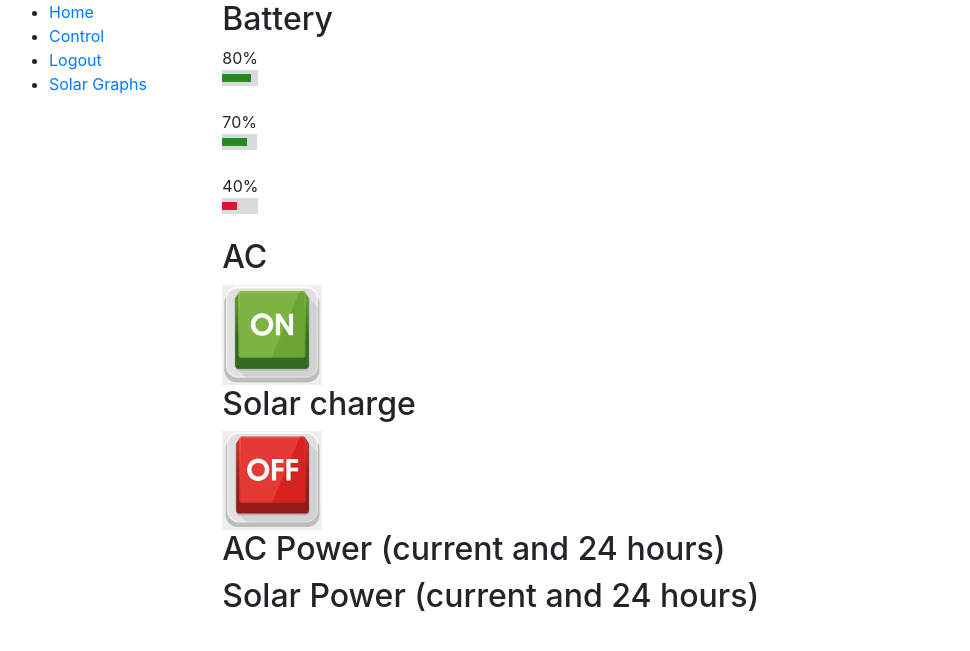
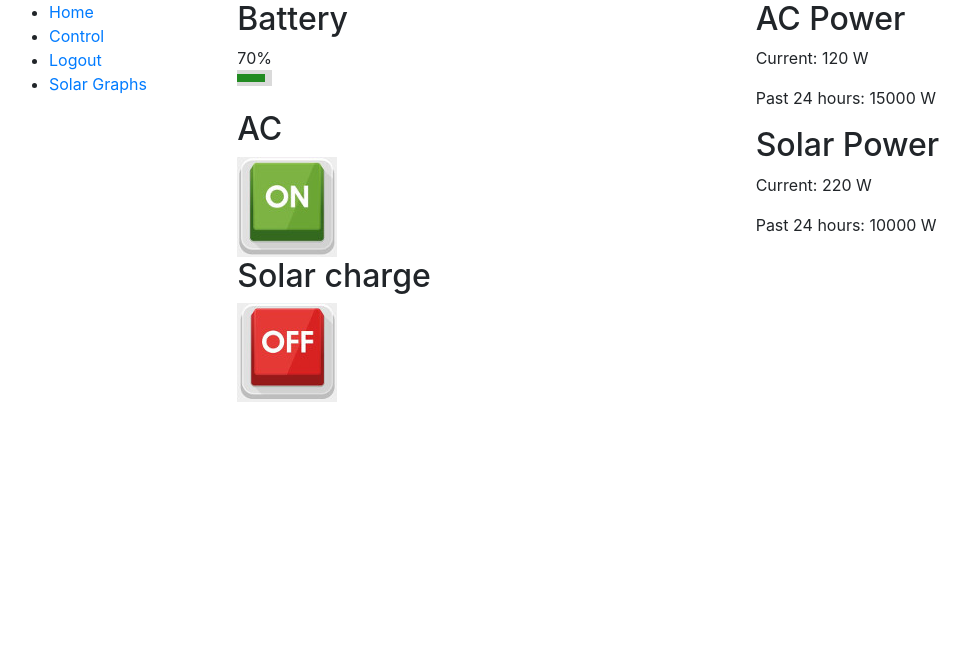
Before and after one commit to kempff/python-solar, a Django app: page / in a window 1280 px wide. Shown: the top 651 px of the page, without its empty margins (6-976 px from the left). Run offline with Django 3.2, Linux system fonts and the light colour scheme; the visitor is signed in with stand-in values (Sample User, id 1); parts of the project's set-up code (start-up, migrations or seed data) failed here and were passed over; some libraries are stand-ins or nearby versions.

Commit message:
Send some dummy data to home page

```diff
--- a/control/base_views.py
+++ b/control/base_views.py
@@ -33,4 +33,15 @@ class HomePageView(View):
         if not request.user.is_authenticated:
             return redirect('%s?next=%s' % (settings.LOGIN_URL, request.path))
         else:
-            return render(request, "home.html")
+            solar_data = {
+                "battery_percentage": 70,
+                "ac_power": {
+                    "current": 120,
+                    "24hours": 15000,
+                },
+                "pv_power": {
+                    "current": 220,
+                    "24hours": 10000,
+                }
+            }
+            return render(request, "home.html", {'solar_data':solar_data})
--- a/templates/home.html
+++ b/templates/home.html
@@ -1,24 +1,29 @@
 {% extends 'base.html' %}
 
 {% block content %}
+<div class="container">
+    <div class="row">
+        <div class="col-sm">
             <h2>Battery</h2>
-<label> 80%
+            <label> {{ solar_data.battery_percentage }}%
                 <meter value=80 min=0 low=50 high=70 max=100 optimum=80></meter>
             </label>
             <br>
-<label> 70%
-    <meter value=70 min=0 low=50 high=70 max=100 optimum=80></meter>
-</label>
-<br>
-<label> 40%
-    <meter value=40 min=0 low=50 high=70 max=100 optimum=80></meter>
-</label>
             <h2>AC</h2>
             {% load static %}
             <img src="{% static "on.jpg" %}" alt="On image"/>
             <h2>Solar charge</h2>
             <img src="{% static "off.jpg" %}" alt="Off image" />
-<h2>AC Power (current and 24 hours)</h2>
-<h2>Solar Power (current and 24 hours)</h2>
+        </div>
+        <div class="col-sm">
+            <h2>AC Power</h2>
+            <p>Current: {{ solar_data.ac_power.current }} W</p>
+            <p>Past 24 hours: {{ solar_data.ac_power.24hours }} W</p>
+            <h2>Solar Power</h2>
+            <p>Current: {{ solar_data.pv_power.current }} W</p>
+            <p>Past 24 hours: {{ solar_data.pv_power.24hours }} W</p>
+        </div>
+    </div>
+</div>
 
 {% endblock content %}
```
Lines whose indentation alone changed are shown as unchanged.
